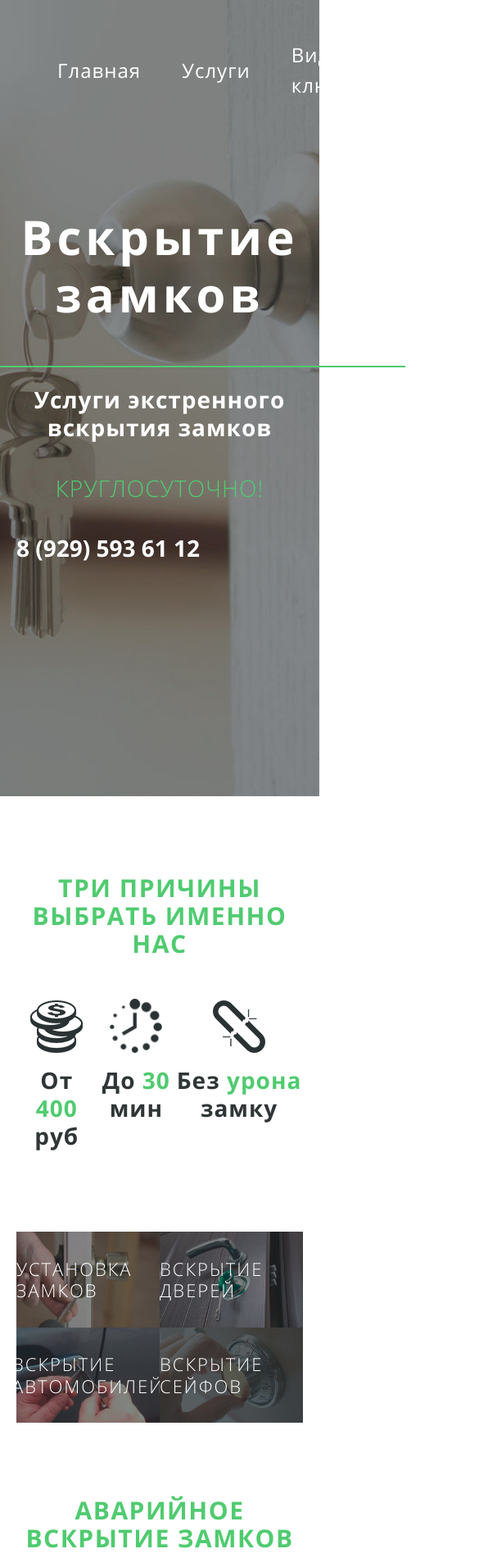
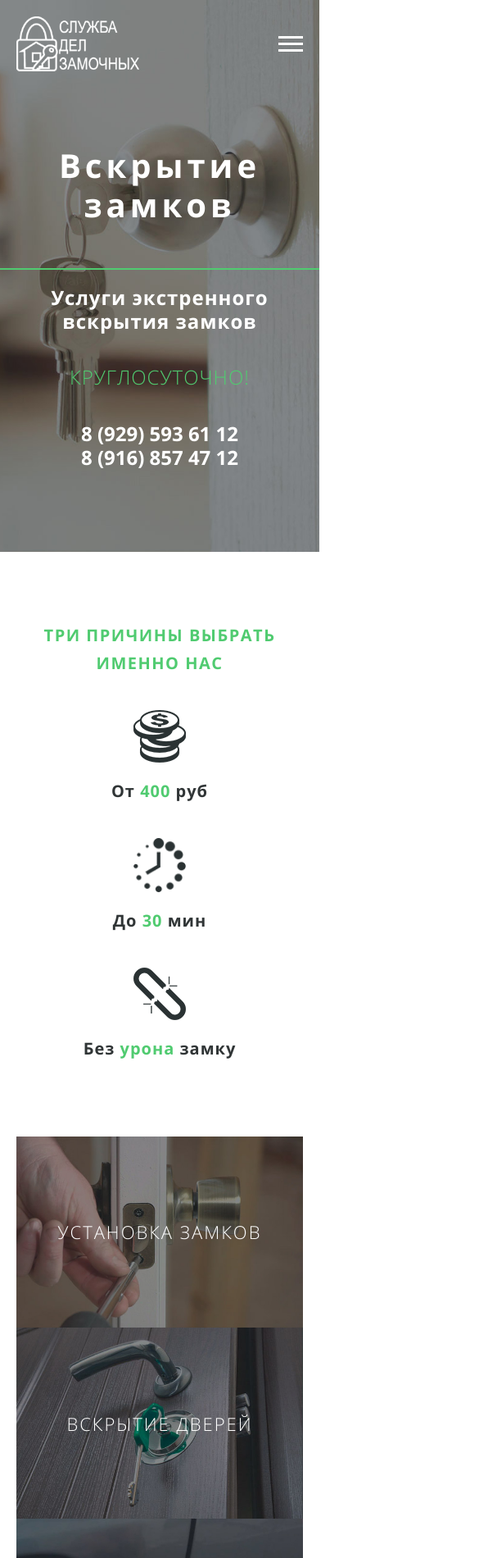
Before and after one commit to Verta-master/lock, a plain HTML site: page index.html in a window 390 px wide. Shown: the top 1900 px of the page at 82% size, 585 px wide, since content can reach past the window. Drawn offline with Linux system fonts and the light colour scheme; some packages are replaced by stand-ins of ours; a script that the page names is missing.

Commit message:
Update 2017-09-29T04:51:39.366Z

```diff
--- a/css/style.css
+++ b/css/style.css
@@ -746,9 +746,9 @@ textarea {
 }
 .form__area {
   min-height: 83px;
-  margin-bottom: 0;
 }
 .form__btn {
+  display: block;
   color: #fff;
   background-color: #50cb70;
   font-size: 14px;
@@ -823,4 +823,160 @@ textarea {
     width: auto;
     padding: 0 10px;
   }
+  .logo__pic {
+    width: 150px;
+    height: auto;
+  }
+  .logo {
+    margin-left: 20px;
+  }
+  .menu__btn {
+    display: block;
+    width: 30px;
+    height: 30px;
+    margin-right: 20px;
+    background-color: transparent;
+    background-size: contain;
+    background-repeat: no-repeat;
+    border: none;
+    outline: 0;
+    cursor: pointer;
+  }
+  .header__wrap {
+    padding: 0;
+  }
+  .header {
+    padding-bottom: 150px;
+  }
+  .menu {
+    position: relative;
+    padding-top: 20px;
+  }
+  .menu--closed .menu__list {
+    display: none;
+  }
+  .menu--closed .menu__btn {
+    background-image: url(../img/icon-menu-ham.svg);
+  }
+  .menu--opened {
+    margin-bottom: 250px;
+  }
+  .menu--opened .menu__btn {
+    background-image: url(../img/icon-menu-cross.svg);
+  }
+  .menu--opened .menu__list {
+    position: absolute;
+    top: 97px;
+    right: 0;
+    display: -ms-flexbox;
+    display: flex;
+    -ms-flex-direction: column;
+        flex-direction: column;
+    width: 100%;
+    z-index: 5;
+  }
+  .menu--opened .menu__item {
+    width: 100%;
+    margin: 0;
+    padding: 0;
+    text-align: center;
+  }
+  .menu--opened .menu__link {
+    width: 100%;
+    line-height: 60px;
+  }
 }
+@media (max-width: 668px) {
+  .title-h1 {
+    padding-left: 10px;
+    padding-right: 10px;
+    font-size: 40px;
+  }
+  .title-h1::after {
+    width: 500px;
+  }
+  .benefits__item,
+  .header__link,
+  .header__text,
+  .title-h2,
+  .title-h3 {
+    font-size: 24px;
+  }
+  .header__phones {
+    width: 500px;
+  }
+  .benefits__item p {
+    font-size: 20px;
+  }
+  .service__text {
+    font-size: 10px;
+  }
+  .service__title {
+    text-align: center;
+  }
+  .service__text {
+    font-size: 9px;
+  }
+  .footer__item:first-child {
+    display: -ms-flexbox;
+    display: flex;
+    -ms-flex-direction: column;
+        flex-direction: column;
+  }
+  .footer__link:nth-child(2) {
+    margin-left: 0;
+  }
+  .footer {
+    padding-top: 0;
+  }
+}
+@media (max-width: 570px) {
+  .footer__block,
+  .service__item,
+  .title-h1::after {
+    width: 100%;
+  }
+  .header__phones {
+    width: 100%;
+    -ms-flex-direction: column;
+        flex-direction: column;
+    -ms-flex-align: center;
+        align-items: center;
+  }
+  .title-h3 {
+    font-size: 20px;
+  }
+  .footer__wrap,
+  .service,
+  .benefits__list {
+    -ms-flex-direction: column;
+        flex-direction: column;
+    -ms-flex-align: center;
+        align-items: center;
+  }
+  .benefits__item {
+    margin-bottom: 40px;
+  }
+  .footer__contacts {
+    margin-top: 25px;
+  }
+  .footer__copyright {
+    font-size: 12px;
+  }
+  .menu--closed {
+    margin-bottom: 80px;
+  }
+  .header {
+    padding-bottom: 100px;
+  }
+  .service,
+  .benefits__list {
+    margin-bottom: 50px;
+  }
+  .benefits {
+    padding-bottom: 50px;
+  }
+  .footer__title {
+    font-size: 18px;
+  }
+}
--- a/index.html
+++ b/index.html
@@ -138,9 +138,9 @@
 <!-- Map -->
   <script>
     function initMap() {
-    var latlng = new google.maps.LatLng("55.749491", "37.594463");
+    var latlng = new google.maps.LatLng("55.915906", "38.025659");
     var myOptions = {
-      zoom: 17,
+      zoom: 14,
       center: latlng,
       navigationControlOptions: {
         style: google.maps.NavigationControlStyle.SMALL
@@ -152,7 +152,7 @@
     map.setOptions({ mapTypeControl:true});
 
     var marker = new google.maps.Marker({
-      position: {lat: 55.74942, lng: 37.5951},
+      position: {lat: 55.915906, lng: 38.025659},
       map: map,
       title: "Custom marker",
       icon: {
```
Also changed, not shown: css/style.min.css, img/icon-menu-cross.svg (added), img/icon-menu-ham.svg (added).
